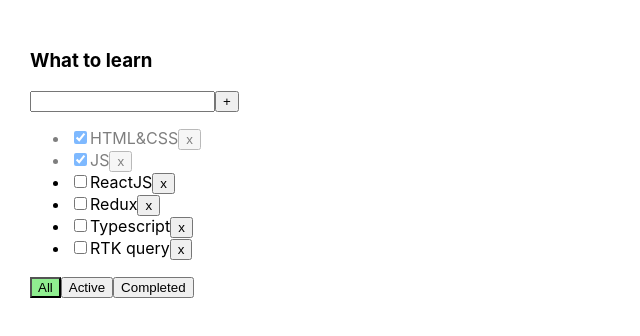
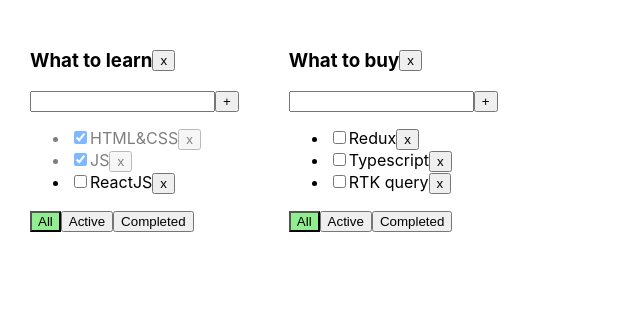
Before and after one commit to AndryGavrus/todolist_my_version, a React (Vite) app: page / in a window 1280 px wide. Shown: the top 336 px of the page, without its empty margins (0-640 px from the left). Built offline with nearby package versions, Linux system fonts and the light colour scheme.

Commit message:
made 5 les

```diff
--- a/src/App.css
+++ b/src/App.css
@@ -23,3 +23,8 @@
 .is-done {
   opacity: 0.5;
 }
+
+.container {
+  display: flex;
+  align-items: center;
+}
--- a/src/App.tsx
+++ b/src/App.tsx
@@ -2,6 +2,12 @@
 import './App.css'
 import { TodolistItem } from './TodolistItem'
 import { nanoid } from '@reduxjs/toolkit'
+
+export type Todolist = {
+    id: string
+    title: string
+    filter: FilterValues
+}
 
 export type Task = {
     id: string
@@ -9,56 +15,90 @@
     isDone: boolean
 }
 
+export type TasksState = Record<string, Task[]>
+
 export type FilterValues = 'all' | 'active' | 'completed'
 
 export const App = () => {
-  const [tasks, setTasks] = useState([
+    const todolistId1 = nanoid()
+    const todolistId2 = nanoid()
+
+    const [todolists, setTodolists] = useState<Todolist[]>([
+        { id: todolistId1, title: 'What to learn', filter: 'all' },
+        { id: todolistId2, title: 'What to buy', filter: 'all' },
+    ])
+
+    const [tasks, setTasks] = useState<TasksState>({
+        [todolistId1]: [
             { id: nanoid(), title: 'HTML&CSS', isDone: true },
             { id: nanoid(), title: 'JS', isDone: true },
             { id: nanoid(), title: 'ReactJS', isDone: false },
+        ],
+        [todolistId2]: [
             { id: nanoid(), title: 'Redux', isDone: false },
             { id: nanoid(), title: 'Typescript', isDone: false },
             { id: nanoid(), title: 'RTK query', isDone: false },
-  ])
+        ],
+    })
 
-  const [filter, setFilter] = useState<FilterValues>('all')
-
-  let filteredTasks = tasks
-  if (filter === 'active') {
-    filteredTasks = tasks.filter(task => !task.isDone)
-  }
-  if (filter === 'completed') {
-    filteredTasks = tasks.filter(task => task.isDone)
+    const changeFilter = (todolistId: string, filter: FilterValues) => {
+        const newTodolists = todolists.map((todolist) =>
+            todolist.id === todolistId ? { ...todolist, filter } : todolist
+        )
+        setTodolists(newTodolists)
     }
 
-  const changeFilter = (filter: FilterValues) => {
-    setFilter(filter)
+    const deleteTask = (todolistId: string, taskId: string) => {
+        const filteredTasks = tasks[todolistId].filter((t) => t.id !== taskId)
+        setTasks({ ...tasks, [todolistId]: filteredTasks })
     }
 
-  const deleteTask = (taskId: string) => {
-    const filteredTasks = tasks.filter(t => t.id !== taskId)
-    return setTasks(filteredTasks)
+    const createTask = (todolistId: string, title: string) => {
+        const newTask = { id: nanoid(), title, isDone: false }
+        setTasks({ ...tasks, [todolistId]: [newTask, ...tasks[todolistId]] })
     }
 
-  const createTask = (title: string) => {
-    const newTask = { id: nanoid(), title, isDone: false }
-    setTasks([newTask, ...tasks])
+    const deleteTodolist = (todolistId: string) => {
+      setTodolists(todolists.filter(tl=> tl.id !== todolistId))
+      delete tasks[todolistId]
+      setTasks({...tasks})
     }
 
-  const changeTaskStatus = (taskId: string, isDone: boolean) => {
-    const newState = tasks.map(t => t.id === taskId ? { ...t, isDone } : t)
-    setTasks(newState)
+    const changeTaskStatus = (
+        todolistId: string,
+        taskId: string,
+        isDone: boolean
+    ) => {
+        const newState = tasks[todolistId].map((t) =>
+            t.id === taskId ? { ...t, isDone } : t
+        )
+        setTasks({ ...tasks, [todolistId]: newState })
     }
 
     return (
         <div className="app">
-      <TodolistItem title="What to learn"
+            {todolists.map((todolist) => {
+                const todolistTasks = tasks[todolist.id]
+                let filteredTasks = todolistTasks
+                if (todolist.filter === 'active') {
+                    filteredTasks = todolistTasks.filter((task) => !task.isDone)
+                }
+                if (todolist.filter === 'completed') {
+                    filteredTasks = todolistTasks.filter((task) => task.isDone)
+                }
+                return (
+                    <TodolistItem
+                        deleteTodolist={deleteTodolist}
+                        key={todolist.id}
+                        todolist={todolist}
                         tasks={filteredTasks}
-        filter={filter}
                         deleteTask={deleteTask}
                         changeFilter={changeFilter}
                         createTask={createTask}
-        changeTaskStatus={changeTaskStatus} />
+                        changeTaskStatus={changeTaskStatus}
+                    />
+                )
+            })}
         </div>
     )
 }
--- a/src/TodolistItem.tsx
+++ b/src/TodolistItem.tsx
@@ -1,25 +1,29 @@
-import { ChangeEvent, KeyboardEvent, useState } from "react"
-import { FilterValues, Task } from "./App"
-import { Button } from "./Button"
-
+import { ChangeEvent, KeyboardEvent, useState } from 'react'
+import { FilterValues, Task, Todolist } from './App'
+import { Button } from './Button'
 
 type Props = {
-    title: string
+    todolist: Todolist
     tasks: Task[]
-    filter: FilterValues
-    deleteTask: (taskId: string) => void
-    changeFilter: (filter: FilterValues) => void
-    createTask: (title: string) => void
-    changeTaskStatus: (taskId: string, isDone: boolean) => void
+    deleteTask: (todolistId: string, taskId: string) => void
+    createTask: (todolistId: string, title: string) => void
+    changeTaskStatus: (
+        todolistId: string,
+        taskId: string,
+        isDone: boolean
+    ) => void
+    changeFilter: (todolistId: string, filter: FilterValues) => void
+    deleteTodolist: (todolistId: string) => void
 }
 
-export const TodolistItem = ({ title,
+export const TodolistItem = ({
+    todolist: { id, title, filter },
     tasks,
     deleteTask,
     changeFilter,
     createTask,
     changeTaskStatus,
-    filter
+    deleteTodolist,
 }: Props) => {
     // const inputRef = useRef<HTMLInputElement>(null)
     const [taskTitle, setTaskTitle] = useState('')
@@ -36,7 +40,7 @@
     const createTaskHandler = () => {
         const trimmedTitle = taskTitle.trim()
         if (trimmedTitle != '') {
-            createTask(trimmedTitle)
+            createTask(id, trimmedTitle)
             setTaskTitle('')
         } else {
             setError('Title is required')
@@ -48,50 +52,91 @@
         setError(null)
     }
 
-    const createTaskOnEnterHandler = (event: KeyboardEvent<HTMLInputElement>) => {
+    const deleteTodolistHandler = () => {
+        deleteTodolist(id)
+    }
+
+    const createTaskOnEnterHandler = (
+        event: KeyboardEvent<HTMLInputElement>
+    ) => {
         if (event.key === 'Enter') {
             createTaskHandler()
         }
     }
 
+    const changeFilterHandler = (filter: FilterValues) => {
+        changeFilter(id, filter)
+    }
+
     return (
         <div>
-            <h3>{title}</h3>
+            <div className={'container'}>
+                <h3>{title}</h3>
+                <Button title="x" onClick={deleteTodolistHandler} />
+            </div>
             <div>
-                <input value={taskTitle} onChange={changeTaskTitleHandler} onKeyDown={createTaskOnEnterHandler} className={error? 'error' : ''}/>
+                <input
+                    value={taskTitle}
+                    onChange={changeTaskTitleHandler}
+                    onKeyDown={createTaskOnEnterHandler}
+                    className={error ? 'error' : ''}
+                />
                 <Button title="+" onClick={createTaskHandler} />
                 {error && <p className="error-message">{error}</p>}
 
                 {/* <input ref={inputRef} /> */}
                 {/* <Button title="+" onClick={createTaskHandler} /> */}
-
             </div>
             {tasks.length === 0 ? (
                 <p>Тасок нет</p>
             ) : (
                 <ul>
-                    {tasks.map(t => {
+                    {tasks.map((t) => {
                         const deleteTaskHandler = () => {
-                            deleteTask(t.id)
+                            deleteTask(id, t.id)
                         }
-                        const changeTaskStatusHandler = (e: ChangeEvent<HTMLInputElement>) => {
+                        const changeTaskStatusHandler = (
+                            e: ChangeEvent<HTMLInputElement>
+                        ) => {
                             const newStatusValue = e.currentTarget.checked
-                            changeTaskStatus(t.id, newStatusValue)
+                            changeTaskStatus(id, t.id, newStatusValue)
                         }
                         return (
-                            <li key={t.id} className={t.isDone ? 'is-done' : ''}>
-                                <input type="checkbox" checked={t.isDone} onChange={changeTaskStatusHandler} />
+                            <li
+                                key={t.id}
+                                className={t.isDone ? 'is-done' : ''}
+                            >
+                                <input
+                                    type="checkbox"
+                                    checked={t.isDone}
+                                    onChange={changeTaskStatusHandler}
+                                />
                                 <span>{t.title}</span>
-                                <Button title={'x'} onClick={deleteTaskHandler} />
+                                <Button
+                                    title={'x'}
+                                    onClick={deleteTaskHandler}
+                                />
                             </li>
                         )
                     })}
                 </ul>
             )}
             <div>
-                <Button className={filter === "all"? 'active-filter' : ''} title="All" onClick={() => changeFilter("all")} />
-                <Button className={filter === "active"? 'active-filter' : ''} title="Active" onClick={() => changeFilter("active")} />
-                <Button className={filter === "completed"? 'active-filter' : ''} title="Completed" onClick={() => changeFilter("completed")} />
+                <Button
+                    className={filter === 'all' ? 'active-filter' : ''}
+                    title="All"
+                    onClick={() => changeFilterHandler('all')}
+                />
+                <Button
+                    className={filter === 'active' ? 'active-filter' : ''}
+                    title="Active"
+                    onClick={() => changeFilterHandler('active')}
+                />
+                <Button
+                    className={filter === 'completed' ? 'active-filter' : ''}
+                    title="Completed"
+                    onClick={() => changeFilterHandler('completed')}
+                />
             </div>
         </div>
     )
--- a/vite.config.ts
+++ b/vite.config.ts
@@ -4,4 +4,7 @@
 // https://vite.dev/config/
 export default defineConfig({
   plugins: [react()],
+  server: {
+    port: 3000, // Change this to your desired port
+  },
 })
```
Also changed, not shown: 1 other file (tests, documents, lock files or other folders). Lines whose indentation alone changed are shown as unchanged.
